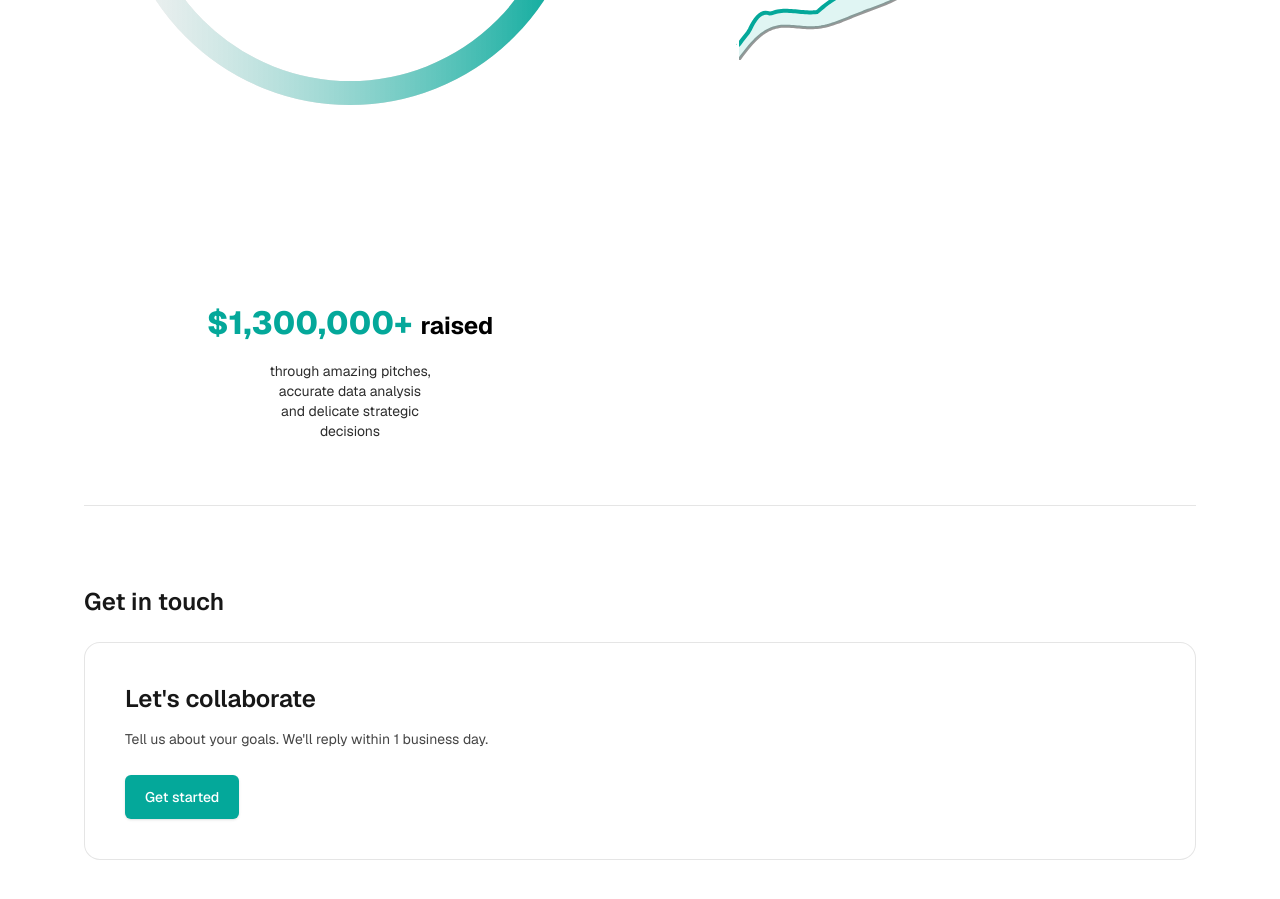
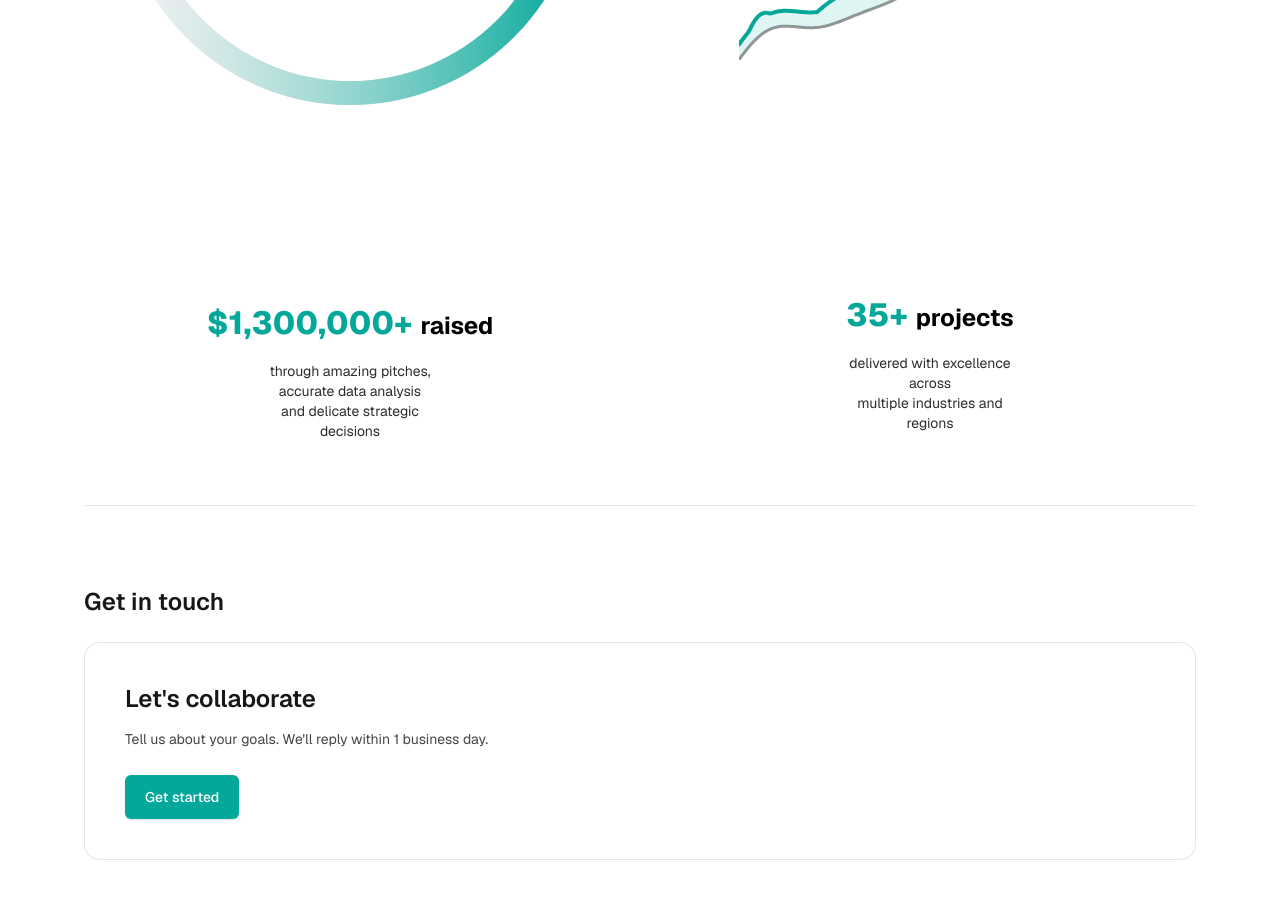
Before and after one commit to Drakhtar359/mozuk-site, a Next.js app in the folder apps/web/: page / in a window 1280 px wide. Shown: the part 1600-2499 px from the top of the page. Built offline with nearby package versions, Linux system fonts and the light colour scheme.

Commit message:
feat: add ProjectsCompletedStat to home page

```diff
--- a/apps/web/src/app/page.tsx
+++ b/apps/web/src/app/page.tsx
@@ -2,6 +2,7 @@ import ServicesCarousel from "@/components/ServicesCarousel";
 import SatisfactionStat from "@/components/SatisfactionStat";
 import PerformanceLineStat from "@/components/PerformanceLineStat";
 import FundRaisedStat from "@/components/FundRaisedStat";
+import ProjectsCompletedStat from "@/components/ProjectsCompletedStat";
 
 export default function Home() {
   return (
@@ -40,7 +41,7 @@ export default function Home() {
           </div>
           <div className="flex flex-col gap-6">
             <PerformanceLineStat />
-            <div>{/* future fourth stat */}</div>
+            <ProjectsCompletedStat />
           </div>
         </div>
       </section>
--- /dev/null
+++ b/apps/web/src/components/ProjectsCompletedStat.tsx
@@ -0,0 +1,60 @@
+"use client";
+
+import { useRef, useEffect, useState } from "react";
+
+const TARGET = 35;
+
+export default function ProjectsCompletedStat() {
+  const [count, setCount] = useState(0);
+  const [showDesc, setShowDesc] = useState(false);
+  const rootRef = useRef<HTMLDivElement | null>(null);
+  const hasAnimated = useRef(false);
+
+  useEffect(() => {
+    const el = rootRef.current;
+    if (!el) return;
+    const observer = new window.IntersectionObserver((entries) => {
+      if (entries[0].isIntersecting && !hasAnimated.current) {
+        hasAnimated.current = true;
+        animateIncrement();
+      }
+    }, { threshold: 0.6 });
+    observer.observe(el);
+    return () => observer.disconnect();
+  }, []);
+
+  function animateIncrement() {
+    const duration = 2000;
+    const start = performance.now();
+
+    function frame(now: number) {
+      const t = Math.min(1, (now - start) / duration);
+      // Ease out expo
+      const eased = t === 1 ? 1 : 1 - Math.pow(2, -10 * t);
+
+      setCount(Math.round(eased * TARGET));
+
+      if (t < 1) {
+        requestAnimationFrame(frame);
+      } else {
+        setCount(TARGET);
+        setTimeout(() => setShowDesc(true), 500);
+      }
+    }
+    requestAnimationFrame(frame);
+  }
+
+  return (
+    <div ref={rootRef} className="relative flex flex-col items-center justify-end min-h-[230px] sm:min-h-[300px] select-none">
+      <div className="flex flex-col items-center gap-2 w-full">
+        <div className="leading-tight">
+          <span className="text-2xl sm:text-[2rem] font-extrabold text-[var(--brand)]">{count}+</span>
+          <span className="text-black dark:text-white text-lg sm:text-2xl font-bold ml-2">projects</span>
+        </div>
+        <div className={`text-xs sm:text-sm max-w-[180px] text-center mt-2 transition-opacity duration-700 ${showDesc ? "opacity-90" : "opacity-0"}`}>
+          delivered with excellence across<br />multiple industries and regions
+        </div>
+      </div>
+    </div>
+  );
+}
```
Also changed, not shown: apps/web/next-env.d.ts.
